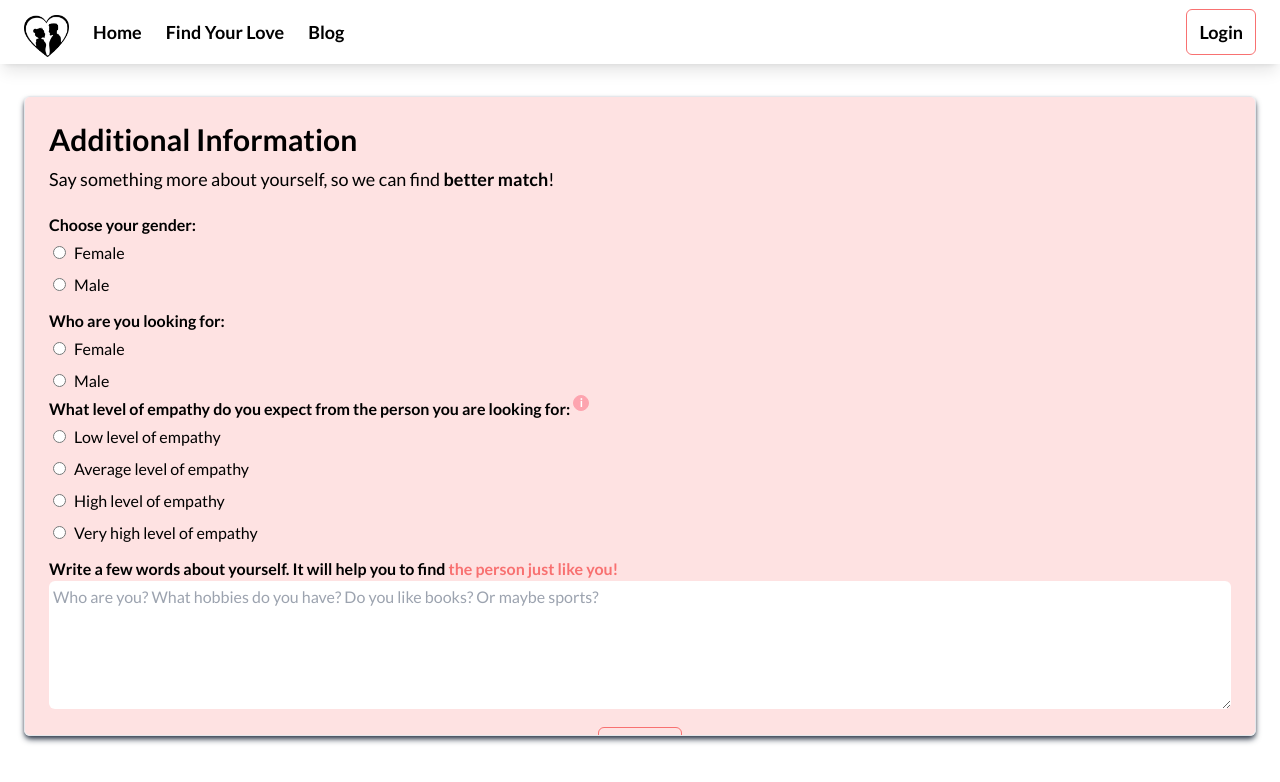
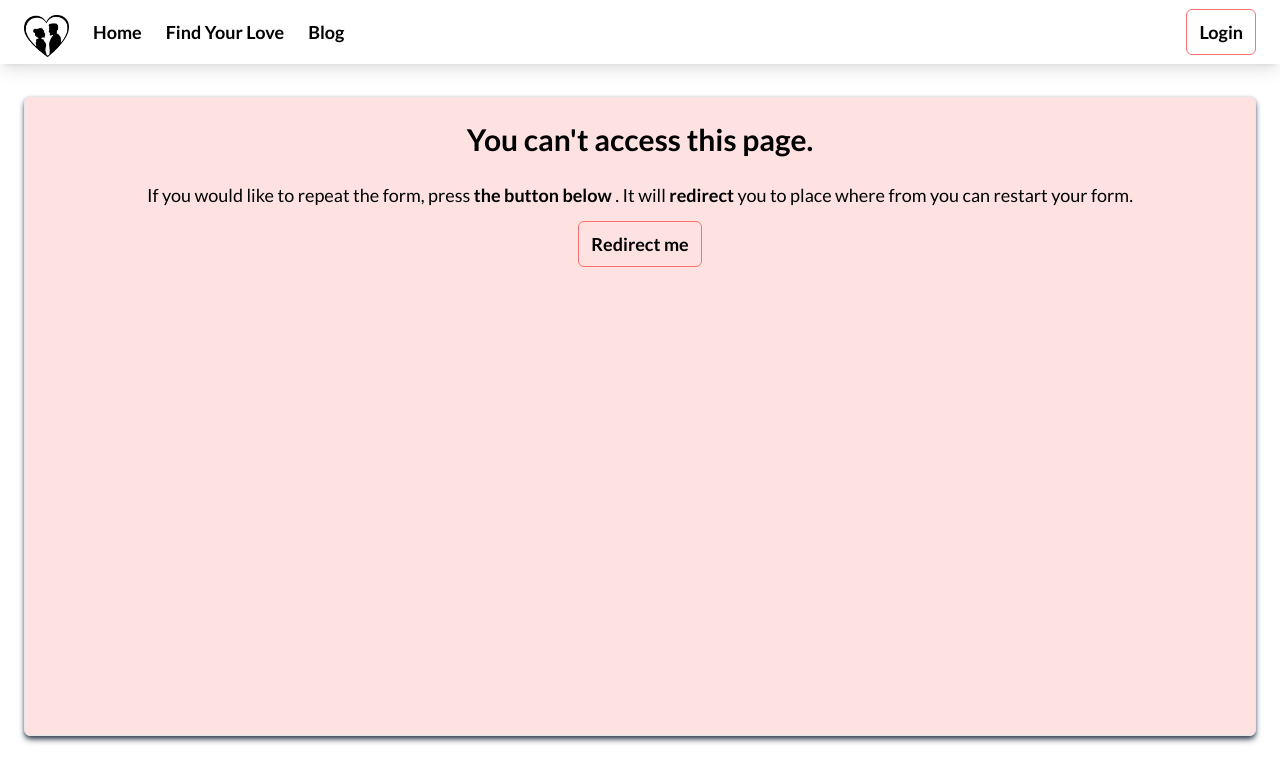
Before and after one commit to GitHubAccocount/DatingApp-Frontend, a Vue app: page /form/2 in a window 1280 px wide. Shown: the top 782 px of the page. Built offline with nearby package versions, Linux system fonts and the light colour scheme; data requests are answered from the project's data file.

Commit message:
feat: change condition in v-if because answers as default is object, not array

```diff
--- a/src/components/form/TheFormPersonalInfo.vue
+++ b/src/components/form/TheFormPersonalInfo.vue
@@ -3,7 +3,7 @@
     class="mx-6 flex h-svh80 overflow-y-scroll rounded-md border bg-red-100 p-6 shadow-md shadow-gray-700"
   >
     <the-form-personal-already-made
-      v-if="answers.length === 0 || personalInfo.length > 0"
+      v-if="!isAnswersEmpty || personalInfo.length > 0"
     ></the-form-personal-already-made>
     <the-form-personal-test v-else></the-form-personal-test>
   </section>
@@ -25,4 +25,14 @@ onMounted(questionsStore.FETCH_ANSWERS);
 const answers = computed(() => {
   return questionsStore.answers;
 });
+
+const isAnswersEmpty = computed(() => {
+  for (let key in answers.value) {
+    if (answers.value.hasOwnProperty(key)) {
+      return true;
+    } else {
+      return false;
+    }
+  }
+});
 </script>
```
